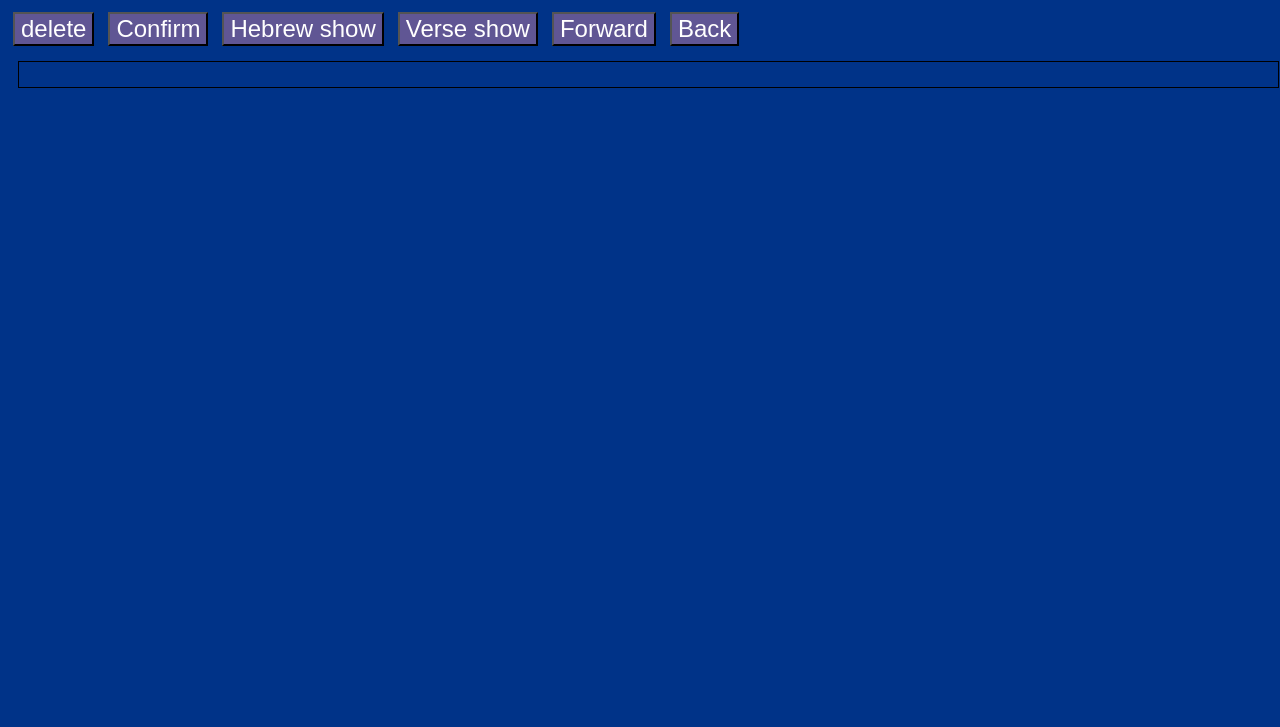
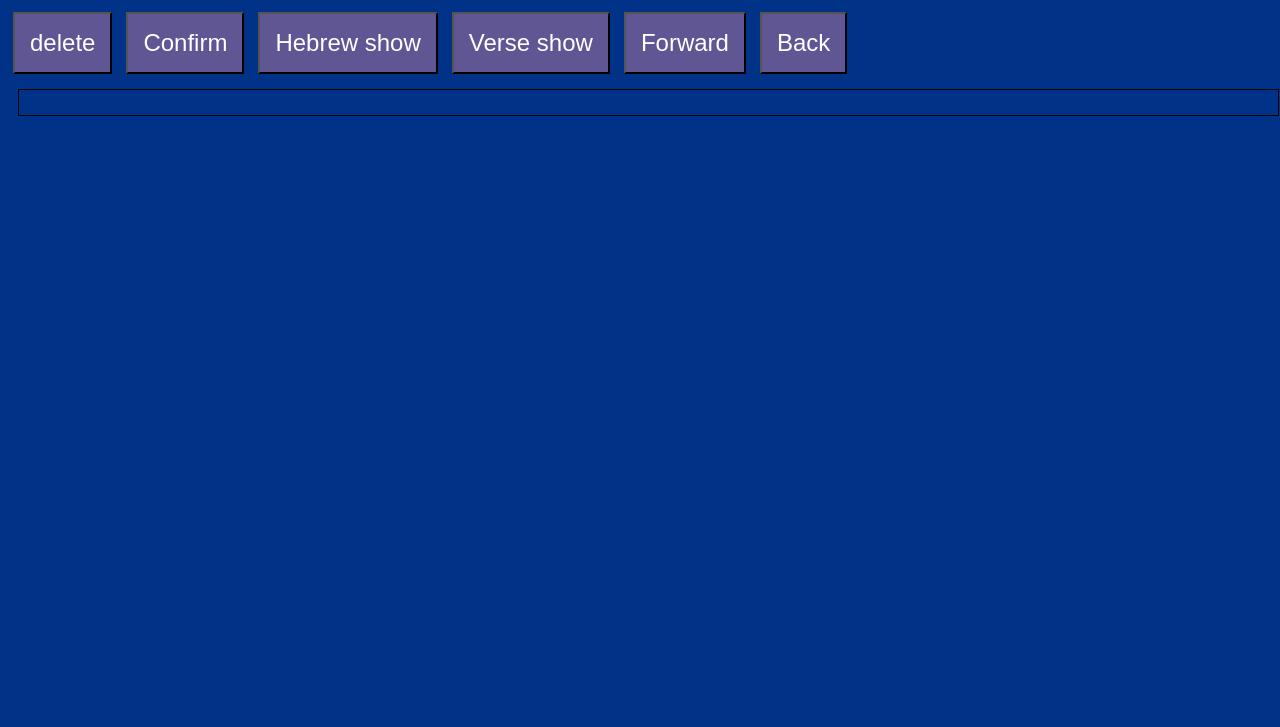
Before and after one commit to machawt/Sam1, a plain HTML site: page index.html in a window 1280 px wide. Shown: the part 73-800 px from the top of the page. Drawn offline with Linux system fonts and the light colour scheme.

Commit message:
Update styles.css

```diff
--- a/styles.css
+++ b/styles.css
@@ -1,6 +1,6 @@
 body, br{background-color:#003388;background-size:cover;}
 .b {width:20%;margin:5px;font-size:2em;background-color:#666600; color:#ffffff}
-.bb {width 12%;margin:5px;font-size:1.5em;background-color:#605694; color:#ffffff}
+.bb {padding: 15px;width 20%;margin:5px;font-size:1.5em;background-color:#605694; color:#ffffff}
 
 h1{color:#ffffff}
 .text{width:40%;margin:5px;font-size:2em;}
```
